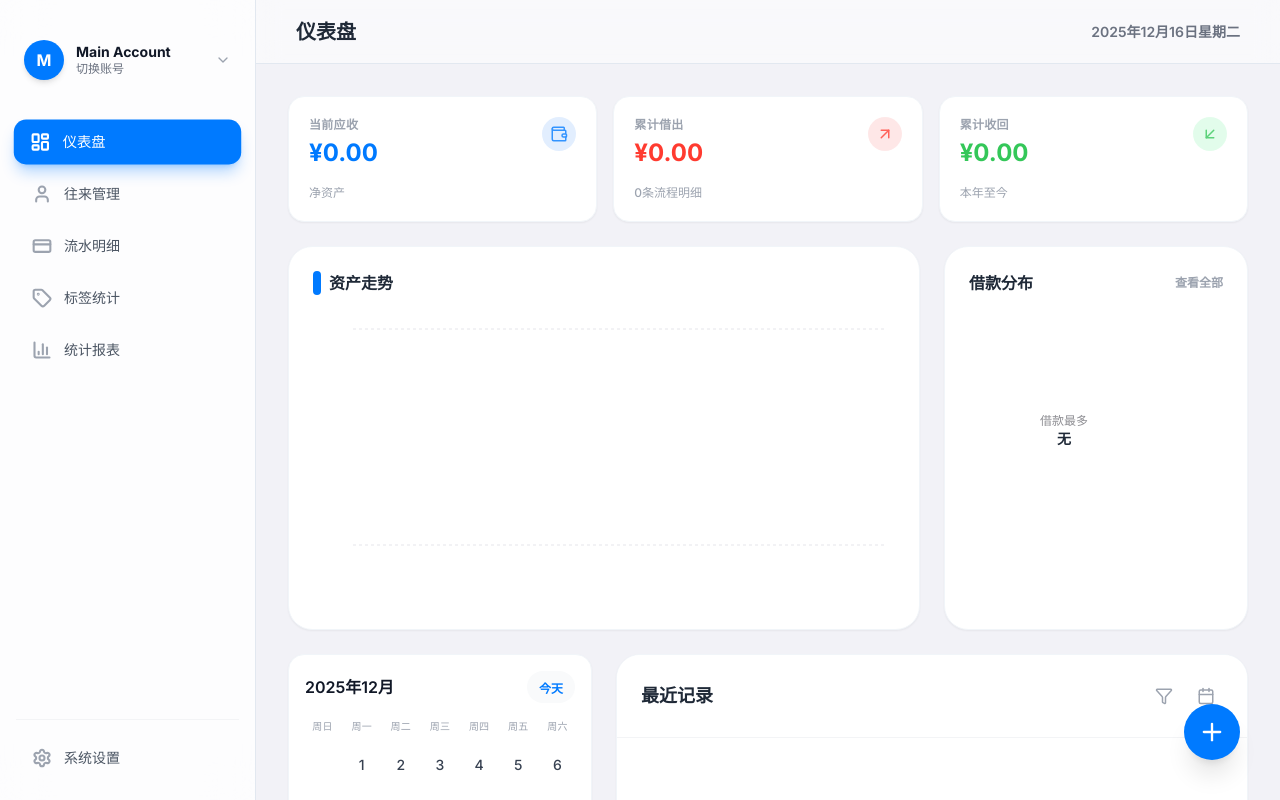
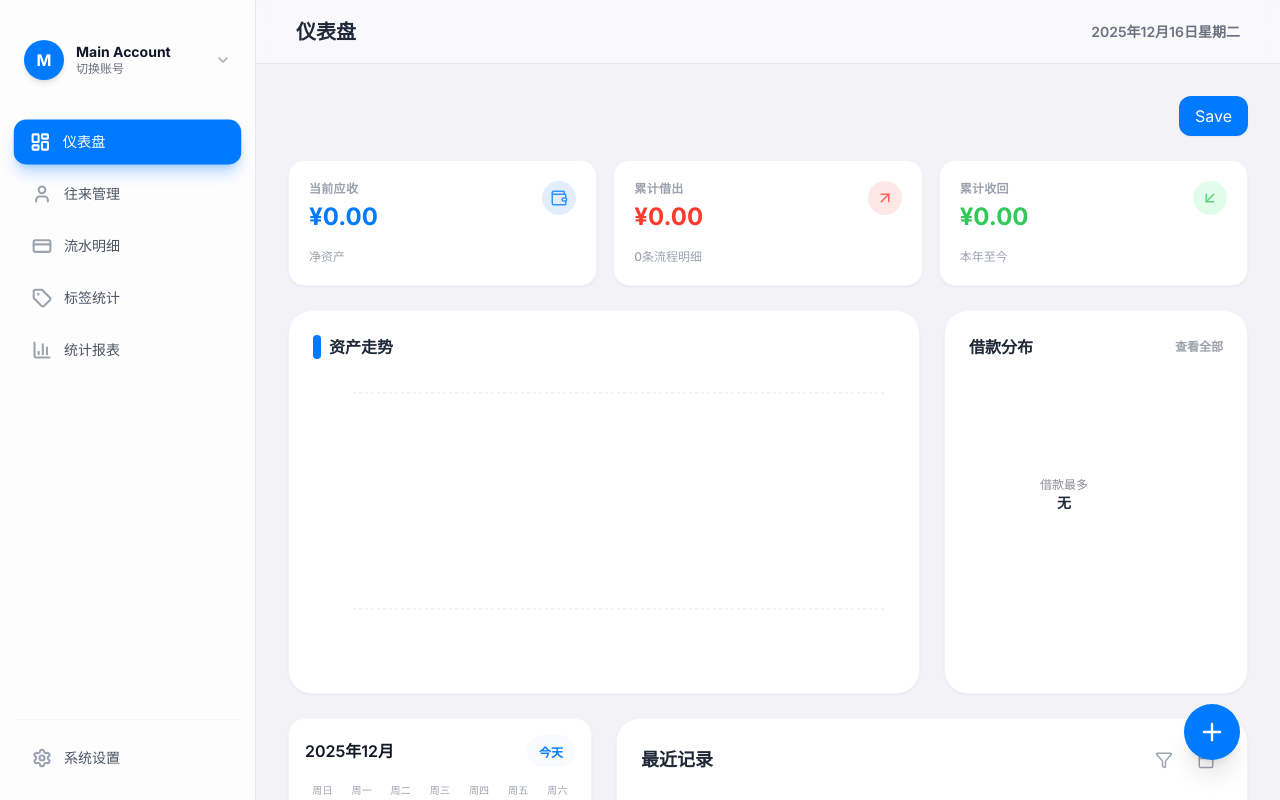
Before and after one commit to Errorsteved/DebtTracker, a React (Vite) app: page / in a window 1280 px wide. Built offline with nearby package versions, Linux system fonts and the light colour scheme.

Commit message:
Add manual dashboard save control

```diff
--- a/App.tsx
+++ b/App.tsx
@@ -197,7 +197,6 @@ const App: React.FC = () => {
   const hasHydrated = useRef(false);
   const lastPersistedRef = useRef<string | undefined>(undefined);
   const isDirtyRef = useRef(false);
-  const flushTimerRef = useRef<NodeJS.Timeout | null>(null);
   const latestStateRef = useRef<{
     accounts: Account[];
     currentAccountId: string;
@@ -221,12 +220,6 @@ const App: React.FC = () => {
     const serialized = JSON.stringify(snapshot);
     if (serialized !== lastPersistedRef.current) {
       isDirtyRef.current = true;
-      if (!flushTimerRef.current && hasHydrated.current) {
-        flushTimerRef.current = setTimeout(() => {
-          flushTimerRef.current = null;
-          void flushState();
-        }, 5000);
-      }
     }
   };
 
@@ -341,16 +334,9 @@ const App: React.FC = () => {
     }
   };
 
-  // Automatic persistence every 5 seconds, only when dirty
-  useEffect(() => {
-    if (!hydrated || !hasHydrated.current) return;
-
-    const interval = setInterval(() => {
-      void flushState();
-    }, 5000);
-
-    return () => clearInterval(interval);
-  }, [hydrated]);
+  const handleManualSave = async () => {
+    await flushState(true);
+  };
 
   // Final flush before window unload
   useEffect(() => {
@@ -872,6 +858,15 @@ const App: React.FC = () => {
                 {/* --- DASHBOARD VIEW --- */}
                 {currentView === 'DASHBOARD' && (
                     <div className="space-y-6 animate-in fade-in duration-500">
+                        <div className="flex justify-end">
+                            <button
+                                onClick={handleManualSave}
+                                disabled={!hydrated}
+                                className="px-4 py-2 bg-ios-blue text-white rounded-xl shadow-sm hover:bg-ios-blue/90 disabled:opacity-50 disabled:cursor-not-allowed"
+                            >
+                                Save
+                            </button>
+                        </div>
                         {/* Stats Row - Updated to 3 columns, removed Budget Remaining */}
                         <div className="grid grid-cols-1 sm:grid-cols-2 lg:grid-cols-3 gap-4">
                             <StatCard
```
